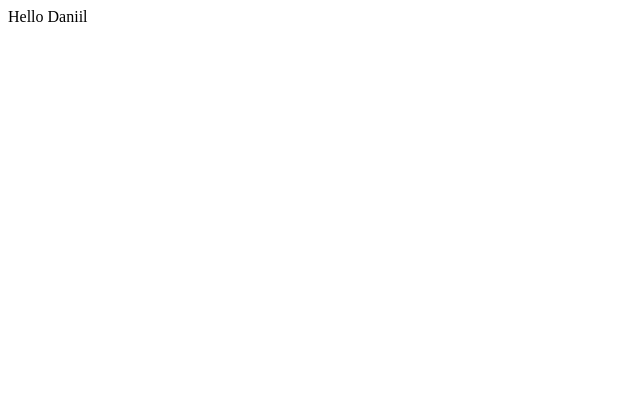
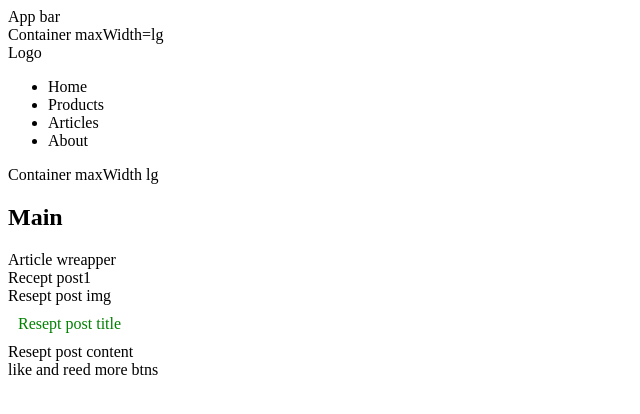
Before and after one commit to daniilkevich/BeDiet-project, a React (Create React App) app: page / in a window 1280 px wide. Shown: the top 414 px of the page, without its empty margins (0-640 px from the left). Built offline with nearby package versions, Linux system fonts and the light colour scheme.

Commit message:
added basic structure

```diff
--- /dev/null
+++ b/src/components/Articles/Articles.js
@@ -0,0 +1,14 @@
+import React from 'react'
+import ArticlesItem from './ArticlesItem'
+
+const Articles = () => {
+    return (
+        <div>
+            <div>
+                Article wreapper
+                <ArticlesItem />
+            </div>
+        </div>
+    )
+}
+export default Articles
--- /dev/null
+++ b/src/components/Articles/ArticlesItem.css
@@ -0,0 +1,4 @@
+.title-color {
+    color: green;
+    margin: 10px;
+}
--- /dev/null
+++ b/src/components/Articles/ArticlesItem.js
@@ -0,0 +1,17 @@
+import React from 'react'
+import './ArticlesItem.css'
+
+const ArticlesItem = () => {
+    return (
+        <div>
+            <div>
+                Recept post1
+                <div>Resept post img</div>
+                <div className="title-color">Resept post title</div>
+                <div>Resept post content</div>
+                <div>like and reed more btns</div>
+            </div>
+        </div>
+    )
+}
+export default ArticlesItem
--- /dev/null
+++ b/src/components/Menu/Menu.js
@@ -0,0 +1,17 @@
+import React from 'react'
+
+const Menu = () => {
+    return (
+        <div>
+            <div>
+                <ul>
+                    <li>Home</li>
+                    <li>Products</li>
+                    <li>Articles</li>
+                    <li>About</li>
+                </ul>
+            </div>
+        </div>
+    )
+}
+export default Menu
--- /dev/null
+++ b/src/container/App.js
@@ -0,0 +1,13 @@
+import react from 'react'
+import Header from './Header/Header'
+import Main from './Main/Main'
+
+const App = () => {
+    return (
+        <div>
+            <Header />
+            <Main />
+        </div>
+    )
+}
+export default App
--- /dev/null
+++ b/src/container/Header/Header.js
@@ -0,0 +1,18 @@
+import React from 'react'
+import Menu from '../../components/Menu/Menu'
+
+const Header = () => {
+    return (
+        <>
+            <div>
+                App bar
+                <div>
+                    Container maxWidth=lg
+                    <div>Logo</div>
+                    <Menu />
+                </div>
+            </div>
+        </>
+    )
+}
+export default Header
--- /dev/null
+++ b/src/container/Main/Main.js
@@ -0,0 +1,13 @@
+import react from 'react'
+import Articles from '../../components/Articles/Articles'
+
+const Main = () => {
+    return (
+        <div>
+            <div>Container maxWidth lg</div>
+            <h2>Main</h2>
+            <Articles />
+        </div>
+    )
+}
+export default Main
--- a/src/index.js
+++ b/src/index.js
@@ -1,11 +1,5 @@
 import React from 'react'
 import ReactDOM from 'react-dom'
+import App from './container/App'
 
-const App = () => {
-    return (
-        <>
-            <div>Hello Daniil</div>
-        </>
-    )
-}
 ReactDOM.render(<App />, document.getElementById('root'))
```
